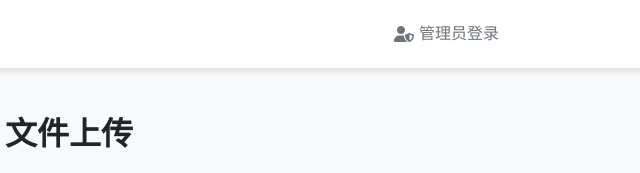
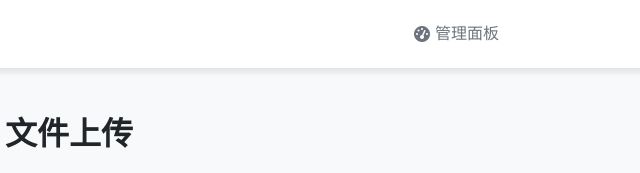
Before and after one commit to uki0xc/uki0x_img_bed, a website: page public/index.html in a window 1280 px wide. Shown: the top 173 px of the page, 571-1211 px from the left. Drawn offline with Linux system fonts and the light colour scheme.

Commit message:
Update index.html

```diff
--- a/public/index.html
+++ b/public/index.html
@@ -418,8 +418,8 @@
         <i class="fas fa-cloud-upload-alt"></i>
         uki0x 图床
       </a>
-      <a href="/login.html" class="nav-link">
-        <i class="fas fa-user-shield"></i> 管理员登录
+      <a href="/dashboard" class="nav-link">
+        <i class="fas fa-tachometer-alt"></i> 管理面板
       </a>
     </div>
   </header>
@@ -438,7 +438,7 @@
         </div>
 
         <!-- 新增: 选中文件信息展示区域 -->
-        <div class="selected-file" id="selected-file-info" style="display: none;">
+        <div class="selected-file" id="selected-file-info">
           <div class="selected-file-header">
             <div class="selected-file-title">
               <i class="fas fa-file"></i> <span id="selected-file-name">文件名称</span>
```
